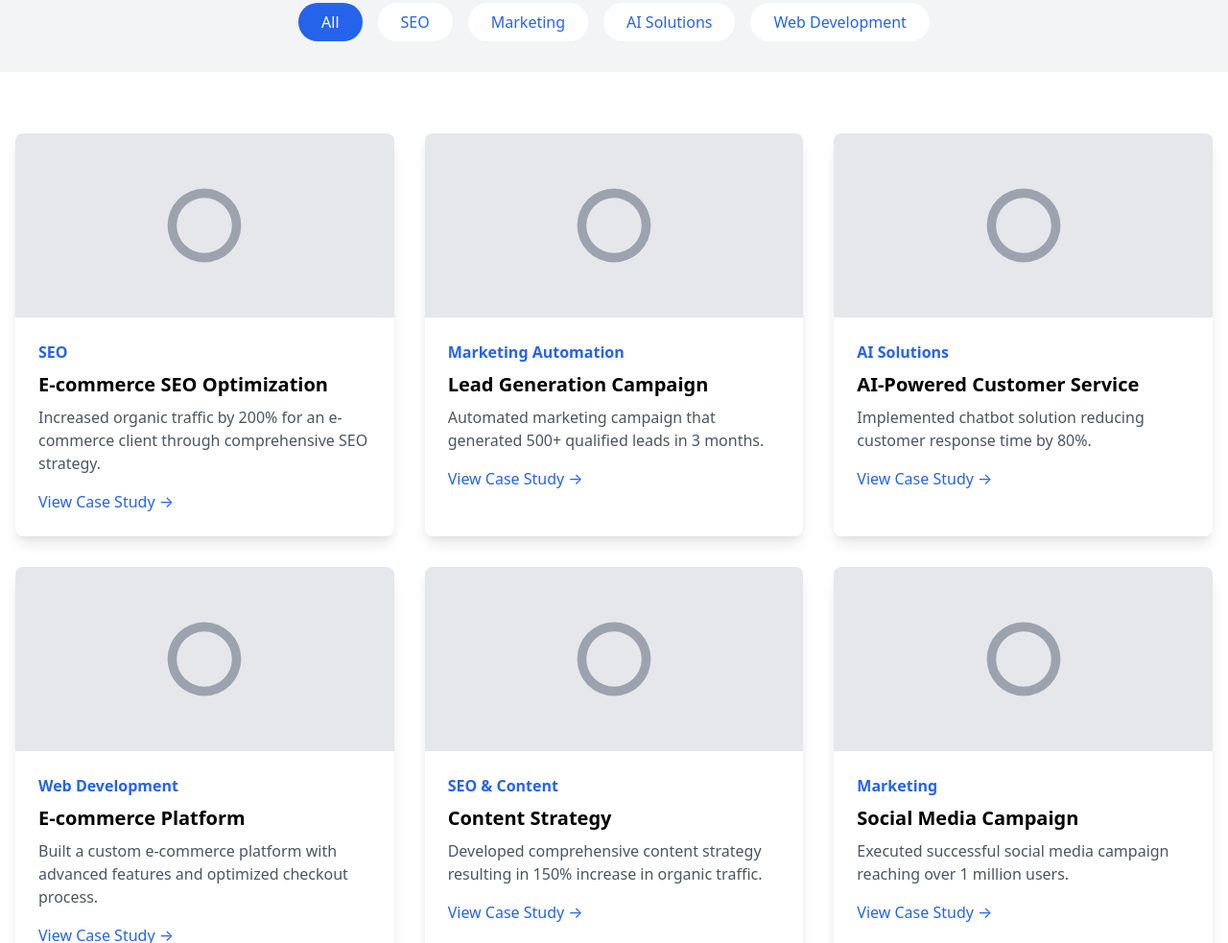
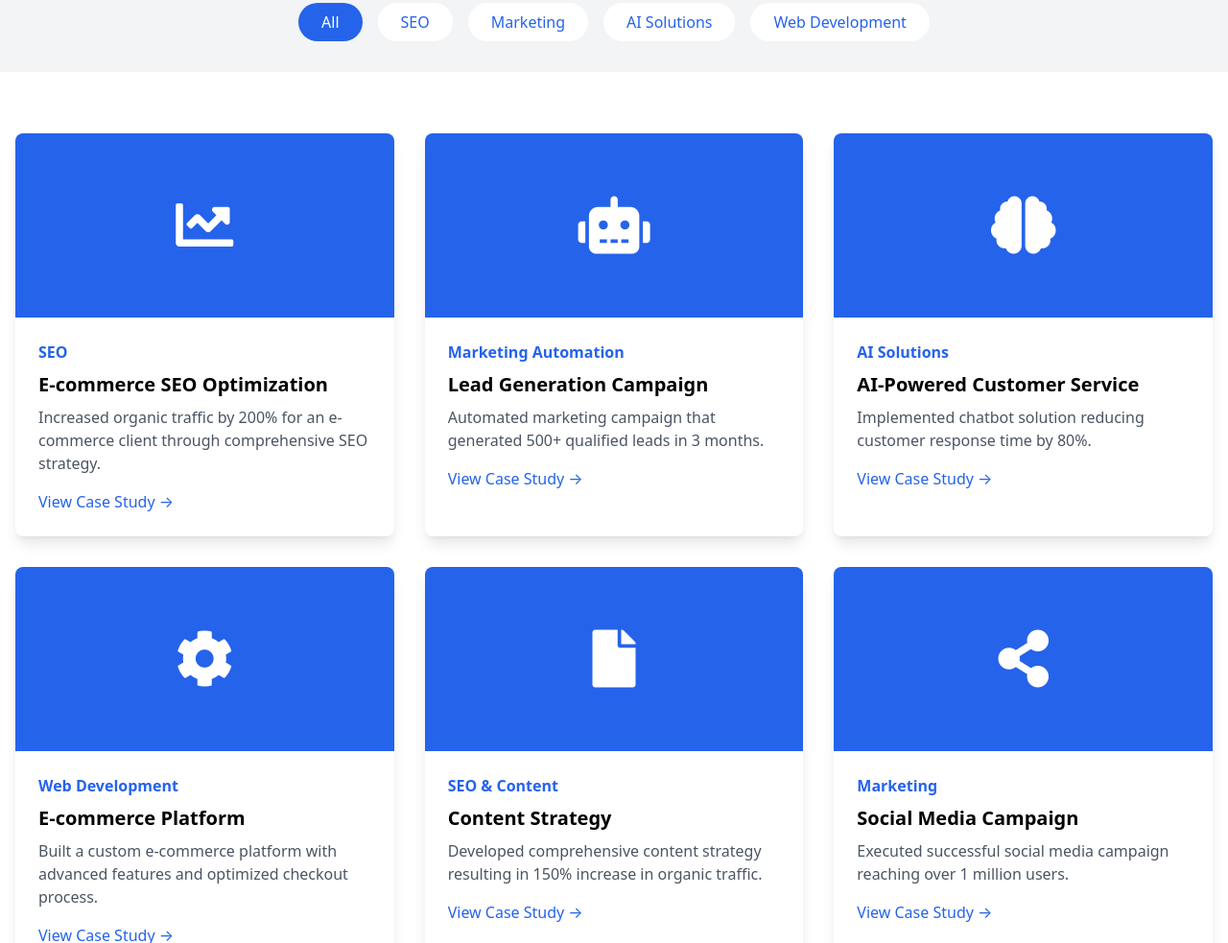
Before and after one commit to maanikandan/Agency-site, a plain HTML site: page portfolio.html in a window 1280 px wide. Shown: the part 365-1348 px from the top of the page at 96% size. Drawn offline with nearby package versions, Linux system fonts and the light colour scheme.

```diff
--- a/portfolio.html
+++ b/portfolio.html
@@ -5,6 +5,7 @@
     <meta name="viewport" content="width=device-width, initial-scale=1.0">
     <title>Portfolio - GoHigherOnline</title>
     <link href="https://cdn.jsdelivr.net/npm/tailwindcss@2.2.19/dist/tailwind.min.css" rel="stylesheet">
+    <link rel="stylesheet" href="https://cdnjs.cloudflare.com/ajax/libs/font-awesome/5.15.4/css/all.min.css">
     <link rel="stylesheet" href="./css/style.css">
 </head>
 <body class="font-sans">
@@ -61,13 +62,11 @@
     <!-- Portfolio Grid -->
     <section class="py-16">
         <div class="container mx-auto px-4">
-            <div class="grid grid-cols-1 md:grid-cols-2 lg:grid-cols-3 gap-8">
+            <div class="grid grid-cols-1 sm:grid-cols-1 md:grid-cols-2 lg:grid-cols-3 gap-8">
                 <!-- Project 1 -->
                 <div class="bg-white rounded-lg overflow-hidden shadow-lg hover:shadow-xl transition duration-300">
-                    <div class="bg-gray-200 h-48 flex items-center justify-center">
-                        <svg class="w-24 h-24 text-gray-400" fill="currentColor" viewBox="0 0 20 20">
-                            <path d="M10 2a8 8 0 100 16 8 8 0 000-16zm0 14a6 6 0 110-12 6 6 0 010 12z"/>
-                        </svg>
+                    <div class="bg-blue-600 h-48 flex items-center justify-center">
+                        <i class="fas fa-chart-line text-6xl text-white"></i>
                     </div>
                     <div class="p-6">
                         <span class="text-blue-600 font-semibold">SEO</span>
@@ -79,10 +78,8 @@
 
                 <!-- Project 2 -->
                 <div class="bg-white rounded-lg overflow-hidden shadow-lg hover:shadow-xl transition duration-300">
-                    <div class="bg-gray-200 h-48 flex items-center justify-center">
-                        <svg class="w-24 h-24 text-gray-400" fill="currentColor" viewBox="0 0 20 20">
-                            <path d="M10 2a8 8 0 100 16 8 8 0 000-16zm0 14a6 6 0 110-12 6 6 0 010 12z"/>
-                        </svg>
+                    <div class="bg-blue-600 h-48 flex items-center justify-center">
+                        <i class="fas fa-robot text-6xl text-white"></i>
                     </div>
                     <div class="p-6">
                         <span class="text-blue-600 font-semibold">Marketing Automation</span>
@@ -94,10 +91,8 @@
 
                 <!-- Project 3 -->
                 <div class="bg-white rounded-lg overflow-hidden shadow-lg hover:shadow-xl transition duration-300">
-                    <div class="bg-gray-200 h-48 flex items-center justify-center">
-                        <svg class="w-24 h-24 text-gray-400" fill="currentColor" viewBox="0 0 20 20">
-                            <path d="M10 2a8 8 0 100 16 8 8 0 000-16zm0 14a6 6 0 110-12 6 6 0 010 12z"/>
-                        </svg>
+                    <div class="bg-blue-600 h-48 flex items-center justify-center">
+                        <i class="fas fa-brain text-6xl text-white"></i>
                     </div>
                     <div class="p-6">
                         <span class="text-blue-600 font-semibold">AI Solutions</span>
@@ -109,10 +104,8 @@
 
                 <!-- Project 4 -->
                 <div class="bg-white rounded-lg overflow-hidden shadow-lg hover:shadow-xl transition duration-300">
-                    <div class="bg-gray-200 h-48 flex items-center justify-center">
-                        <svg class="w-24 h-24 text-gray-400" fill="currentColor" viewBox="0 0 20 20">
-                            <path d="M10 2a8 8 0 100 16 8 8 0 000-16zm0 14a6 6 0 110-12 6 6 0 010 12z"/>
-                        </svg>
+                    <div class="bg-blue-600 h-48 flex items-center justify-center">
+                        <i class="fas fa-cog text-6xl text-white"></i>
                     </div>
                     <div class="p-6">
                         <span class="text-blue-600 font-semibold">Web Development</span>
@@ -124,10 +117,8 @@
 
                 <!-- Project 5 -->
                 <div class="bg-white rounded-lg overflow-hidden shadow-lg hover:shadow-xl transition duration-300">
-                    <div class="bg-gray-200 h-48 flex items-center justify-center">
-                        <svg class="w-24 h-24 text-gray-400" fill="currentColor" viewBox="0 0 20 20">
-                            <path d="M10 2a8 8 0 100 16 8 8 0 000-16zm0 14a6 6 0 110-12 6 6 0 010 12z"/>
-                        </svg>
+                    <div class="bg-blue-600 h-48 flex items-center justify-center">
+                        <i class="fas fa-file text-6xl text-white"></i>
                     </div>
                     <div class="p-6">
                         <span class="text-blue-600 font-semibold">SEO & Content</span>
@@ -139,10 +130,8 @@
 
                 <!-- Project 6 -->
                 <div class="bg-white rounded-lg overflow-hidden shadow-lg hover:shadow-xl transition duration-300">
-                    <div class="bg-gray-200 h-48 flex items-center justify-center">
-                        <svg class="w-24 h-24 text-gray-400" fill="currentColor" viewBox="0 0 20 20">
-                            <path d="M10 2a8 8 0 100 16 8 8 0 000-16zm0 14a6 6 0 110-12 6 6 0 010 12z"/>
-                        </svg>
+                    <div class="bg-blue-600 h-48 flex items-center justify-center">
+                        <i class="fas fa-share-alt text-6xl text-white"></i>
                     </div>
                     <div class="p-6">
                         <span class="text-blue-600 font-semibold">Marketing</span>
```
Also changed, not shown: index.html (+1 -1 lines), 1 other file.
